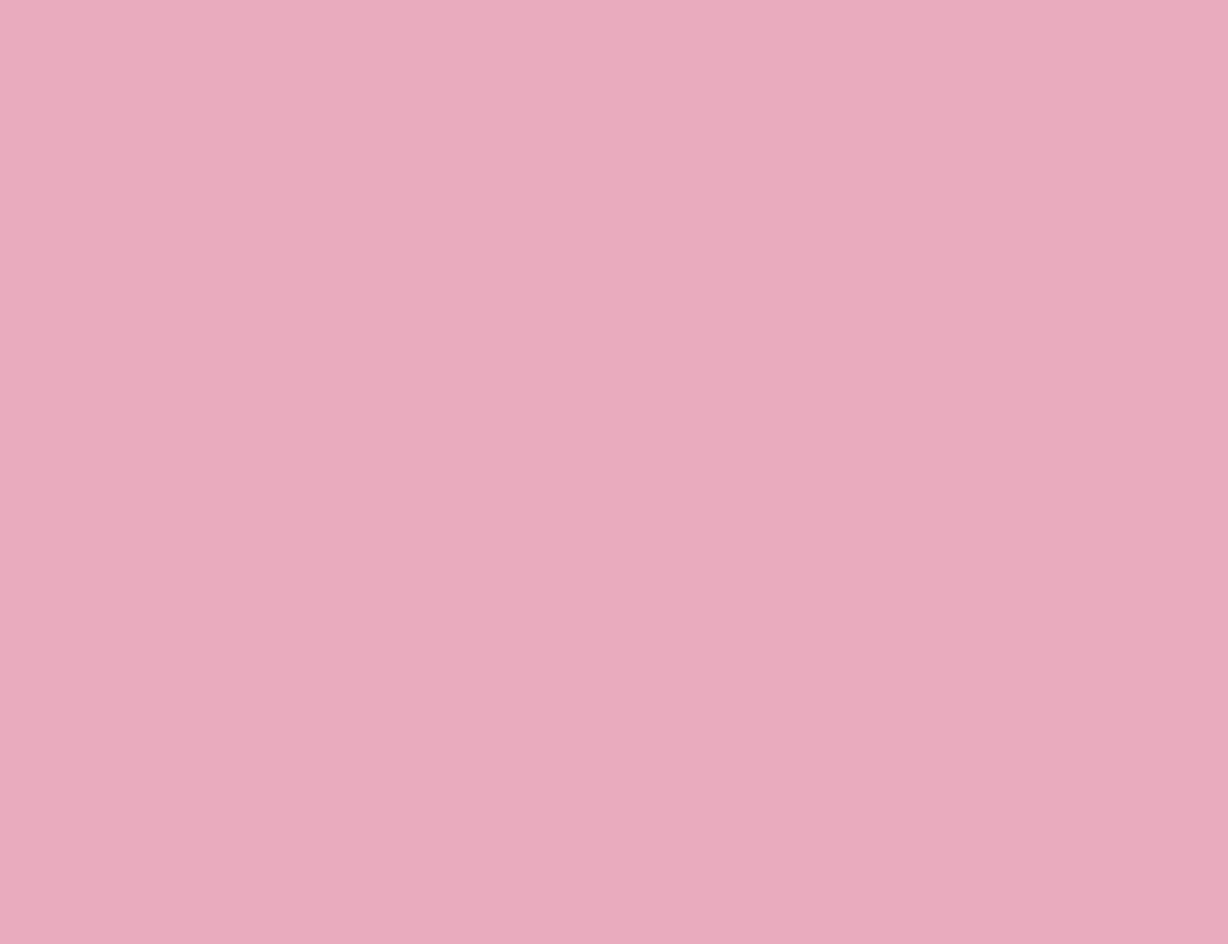
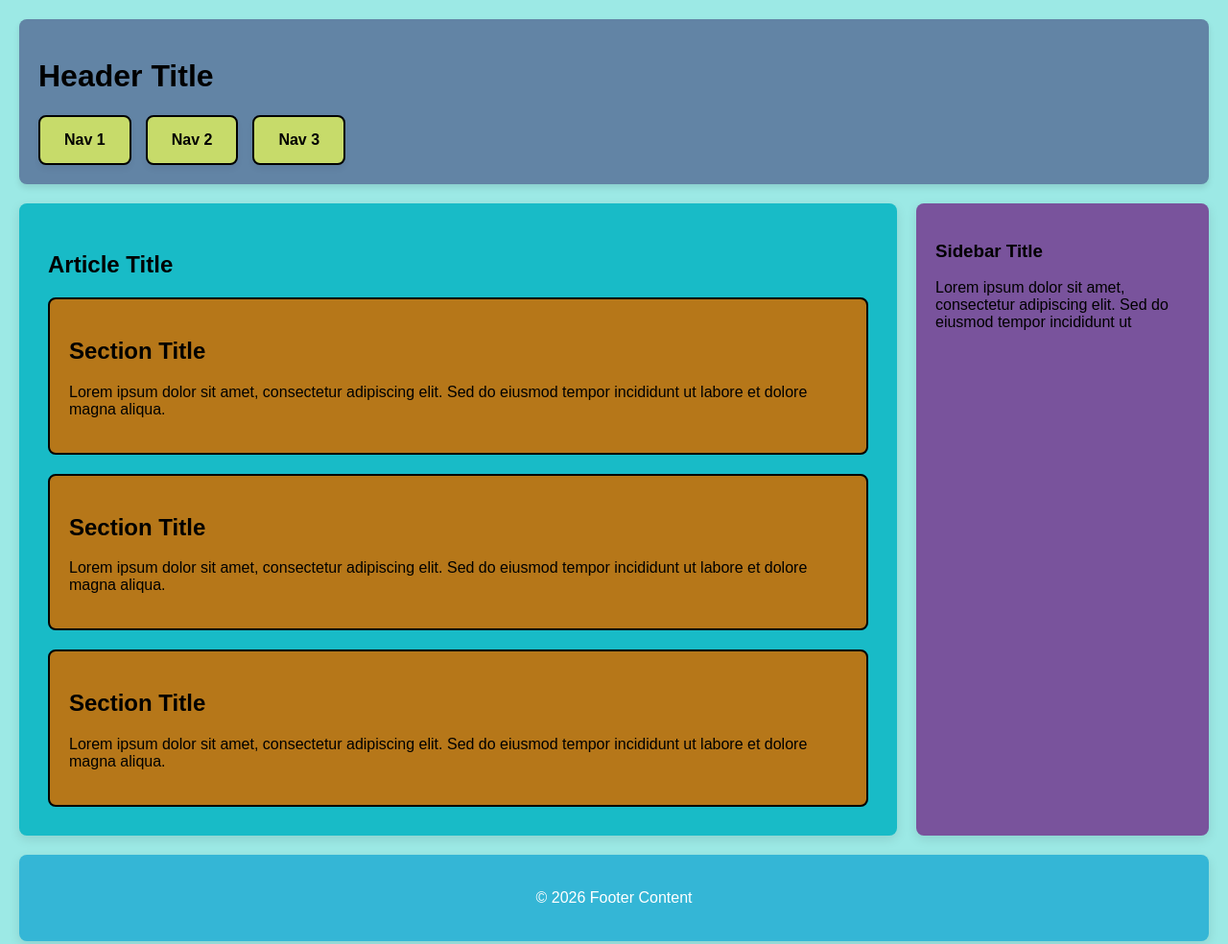
Before and after one commit to carloselias/Paginas-CSS, a plain HTML site: page Formato de Pagina.html in a window 1280 px wide. Shown: the whole page at 96% size. Before the commit the page ends 800 px from the top, so only its background shows below. Drawn offline with Linux system fonts and the light colour scheme.

Commit message:
Revise HTML layout and add stylesheet link
Updated the HTML structure and added CSS link.

```diff
--- a/Formato de Pagina.html
+++ b/Formato de Pagina.html
@@ -4,33 +4,49 @@
 <head>
     <meta charset="UTF-8">
     <meta name="viewport" content="width=device-width, initial-scale=1.0">
-    <title>Pagina de Moda en Modelo de Cajas</title>
+    <title>Pagina de Cajas CSS</title>
+    <link rel="stylesheet" href="estilos.css">
 </head>
-<body style="background-color: rgb(233, 171, 190); font-family: Georgia, serif; margin: 0; padding: 30px;">
+<body>
 
-    <div class="header-principal">
-        <header>
+    <div class="encabezado">
+        <header class="header-principal">
+            <h1>Header Title</h1>
+            <nav class="nav-principal">
+                <a href="#" class="cuadro-nav">Nav 1</a>
+                <a href="#" class="cuadro-nav">Nav 2</a>
+                <a href="#" class="cuadro-nav">Nav 3</a>
+            </nav>
         </header>
     </div>
 
-    <div>
-        <article>
-            <section>
+    <div class="contenedor-principal">
+        <article class="articulo-principal">
+            <h1>Article Title</h1>
+            <section class="seccion-articulo">
+                <h2>Section Title</h2>
+                <p>Lorem ipsum dolor sit amet, consectetur adipiscing elit. Sed do eiusmod tempor incididunt ut labore et dolore magna aliqua.</p>
+            </section>
 
+            <section class="seccion-articulo">
+                <h2>Section Title</h2>
+                <p>Lorem ipsum dolor sit amet, consectetur adipiscing elit. Sed do eiusmod tempor incididunt ut labore et dolore magna aliqua.</p>
             </section>
-            <section>
 
+            <section class="seccion-articulo">
+                <h2>Section Title</h2>
+                <p>Lorem ipsum dolor sit amet, consectetur adipiscing elit. Sed do eiusmod tempor incididunt ut labore et dolore magna aliqua.</p>
             </section>
-            <section>
+        </article>
 
-            </section>
-            <aside>
+        <aside class="barra-lateral">
+            <h3>Sidebar Title</h3>
+            <p>Lorem ipsum dolor sit amet, consectetur adipiscing elit. Sed do eiusmod tempor incididunt ut
+        </aside>
 
-            </aside>
-            <footer>
-
-            </footer>
-        </article>
+        <footer class="pie-articulo">
+            <p>© 2026 Footer Content</p>
+        </footer>
     </div>
 
 </body>
```
